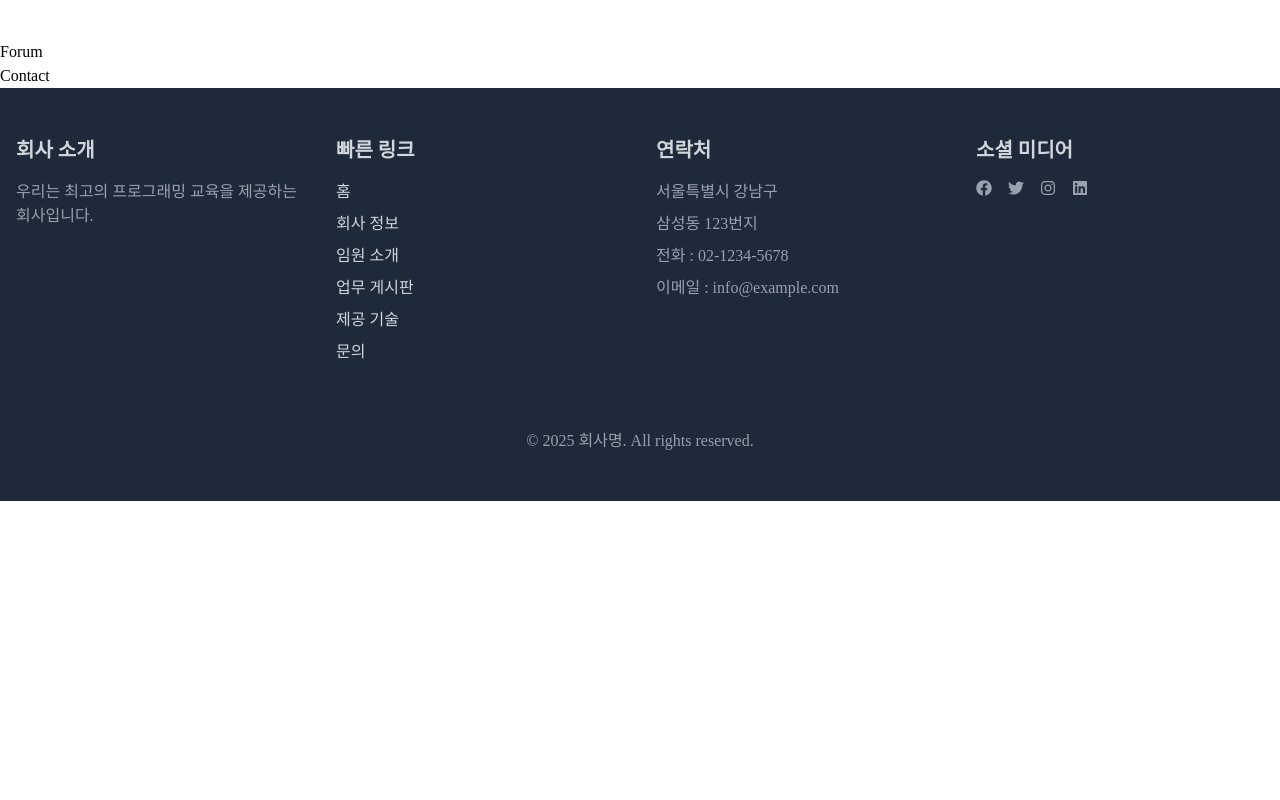
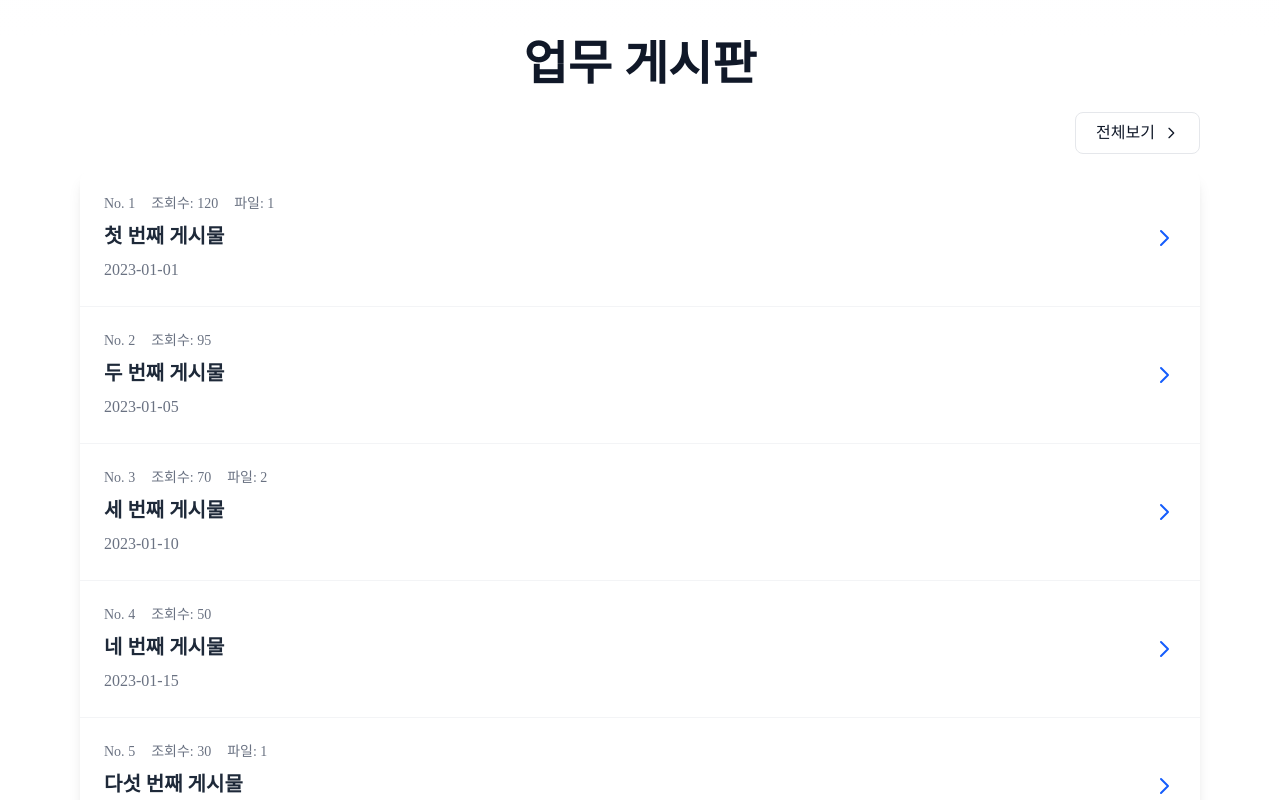
Before and after one commit to ggnu11/company_website, a React (Vite) app in the folder frontend/: page / in a window 1280 px wide. Shown: the part 840-1640 px from the top of the page. Before the commit the page ends 1341 px from the top, so only its background shows below. Built offline with nearby package versions, Linux system fonts and the light colour scheme; a web font is replaced by a local one.

Commit message:
메인 페이지 게시판 제작

```diff
--- a/frontend/src/Page/MainPage/Forum.jsx
+++ b/frontend/src/Page/MainPage/Forum.jsx
@@ -1,7 +1,138 @@
 import React from "react";
+import { Link } from "react-router-dom";
 
 const Forum = () => {
-  return <div>Forum</div>;
+  const dummyPosts = [
+    {
+      _id: 1,
+      number: 1,
+      title: "첫 번째 게시물",
+      views: 120,
+      fileUrl: ["file1"],
+      createdAt: "2023-01-01",
+    },
+    {
+      _id: 2,
+      number: 2,
+      title: "두 번째 게시물",
+      views: 95,
+      fileUrl: [],
+      createdAt: "2023-01-05",
+    },
+    {
+      _id: 3,
+      number: 3,
+      title: "세 번째 게시물",
+      views: 70,
+      fileUrl: ["file2", "file3"],
+      createdAt: "2023-01-10",
+    },
+    {
+      _id: 4,
+      number: 4,
+      title: "네 번째 게시물",
+      views: 50,
+      fileUrl: [],
+      createdAt: "2023-01-15",
+    },
+    {
+      _id: 5,
+      number: 5,
+      title: "다섯 번째 게시물",
+      views: 30,
+      fileUrl: ["file4"],
+      createdAt: "2023-01-20",
+    },
+  ];
+
+  return (
+    <div className="bg-white">
+      <div className="container mx-auto px-4 py-28 lg:py-0 max-w-6xl">
+        <div className="text-center mb-6">
+          <h2 className="text-4xl lg:text-5xl font-bold text-gray-900">
+            업무 게시판
+          </h2>
+        </div>
+
+        <div className="flex justify-end mb-4">
+          <Link
+            to="/board"
+            className="px-5 py-2 bg-white text-gray-900 rounded-lg hover:bg-gray-100 transition-colors duration-300 flex items-center gap-2 border border-gray-200"
+            onClick={() => window.scrollTo({ top: 0, behavior: "smooth" })}
+          >
+            전체보기
+            <svg
+              xmlns="http://www.w3.org/2000/svg"
+              className="h-4 w-4"
+              fill="none"
+              viewBox="0 0 24 24"
+              stroke="currentColor"
+            >
+              <path
+                strokeLinecap="round"
+                strokeLinejoin="round"
+                strokeWidth={2}
+                d="M9 5l7 7-7 7"
+              />
+            </svg>
+          </Link>
+        </div>
+
+        <div className="bg-white rounded-xl shadow-lg overflow-hidden">
+          {dummyPosts.length === 0 ? (
+            <div className="p-6 text-center text-gray-500">
+              최근 게시물이 없습니다.
+            </div>
+          ) : (
+            dummyPosts.map((post) => (
+              <div
+                key={post._id}
+                className="border-b border-gray-100 last:border-b-0 hover:bg-blue-50 transition-colors duration-300"
+              >
+                <div className="p-6 flex items-center justify-between">
+                  <div className="flex-1">
+                    <div className="flex items-center gap-4 mb-2">
+                      <span className="text-gray-500 text-sm">
+                        No. {post.number}
+                      </span>
+                      <span className="text-gray-500 text-sm">
+                        조회수: {post.views}
+                      </span>
+                      {post.fileUrl.length > 0 && (
+                        <span className="text-gray-500 text-sm">
+                          파일: {post.fileUrl.length}
+                        </span>
+                      )}
+                    </div>
+                    <h3 className="text-xl font-semibold text-gray-800 hover:text-blue-600 transition-colors duration-300">
+                      {post.title}
+                    </h3>
+                    <div className="mt-2 text-gray-500">{post.createdAt}</div>
+                  </div>
+                  <div className="ml-4">
+                    <svg
+                      xmlns="http://www.w3.org/2000/svg"
+                      className="h-6 w-6 text-blue-600"
+                      fill="none"
+                      viewBox="0 0 24 24"
+                      stroke="currentColor"
+                    >
+                      <path
+                        strokeLinecap="round"
+                        strokeLinejoin="round"
+                        strokeWidth={2}
+                        d="M9 5l7 7-7 7"
+                      />
+                    </svg>
+                  </div>
+                </div>
+              </div>
+            ))
+          )}
+        </div>
+      </div>
+    </div>
+  );
 };
 
 export default Forum;
```
